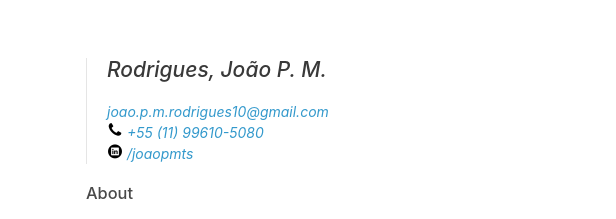
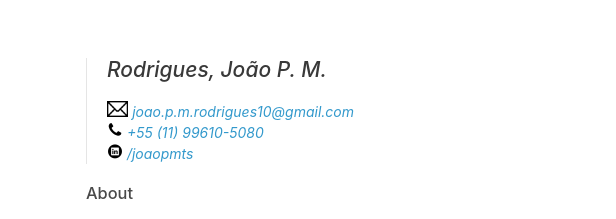
Before and after one commit to joaopmts/joaopmts.github.io, a plain HTML site: page index.html in a window 1280 px wide. Shown: the top 219 px of the page, 484-1100 px from the left. Drawn offline with Linux system fonts and the light colour scheme; files whose address does not match are found by name.

Commit message:
Update index.html

```diff
--- a/index.html
+++ b/index.html
@@ -25,7 +25,7 @@
                 <blockquote>
                     <h2>Rodrigues, João P. M.</h2>
                     <p>
-                        <a href="mailto:joao.p.m.rodrigues10@gmail.com">joao.p.m.rodrigues10@gmail.com</a><br />
+                        <a href="mailto:joao.p.m.rodrigues10@gmail.com"><img src="/assets/img/mail.png" height="16px" alt="Mail icon" /> joao.p.m.rodrigues10@gmail.com</a><br />
                         <a href="tel:+5511996105080"><img src="/assets/img/phone.png" height="16px" alt="Phone icon" /> +55 (11) 99610-5080</a><br />
                         <a href="http://linkedin.com/in/joaopmts/" target="_blank"><img src="/assets/img/linkedin.png" height="16px" alt="LinkedIn icon" /> /joaopmts</a><br />
                     </p>
```
